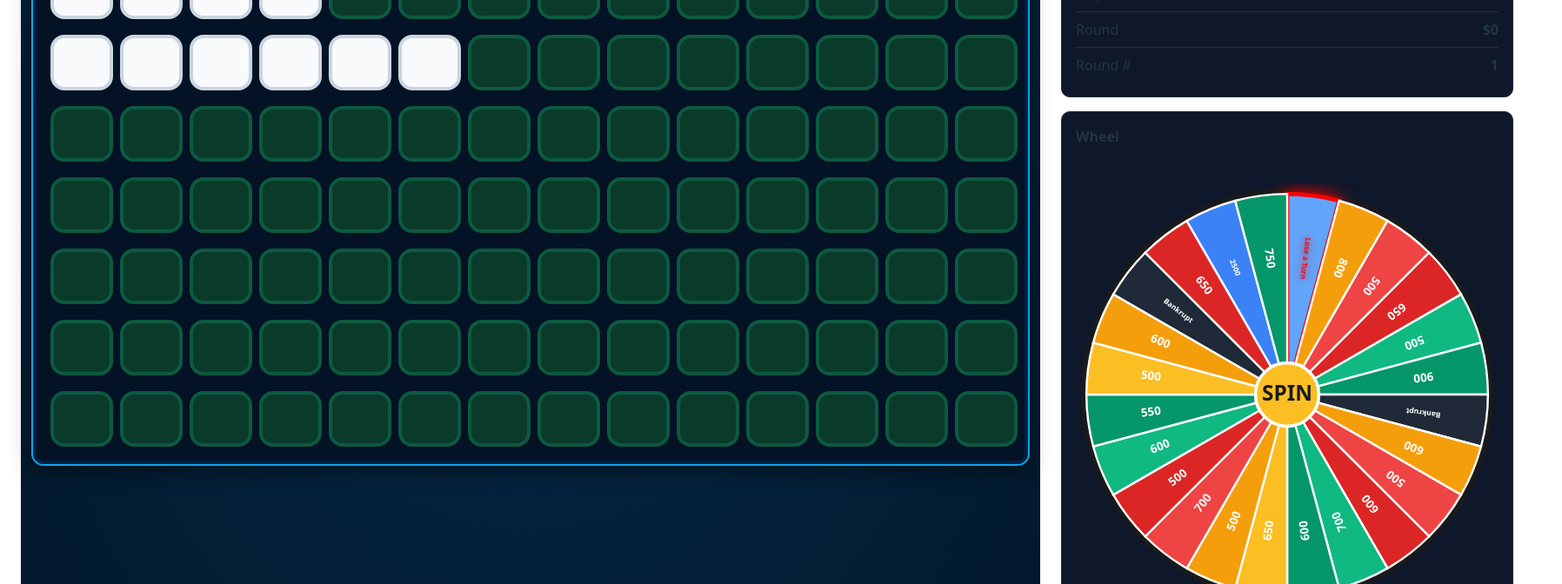
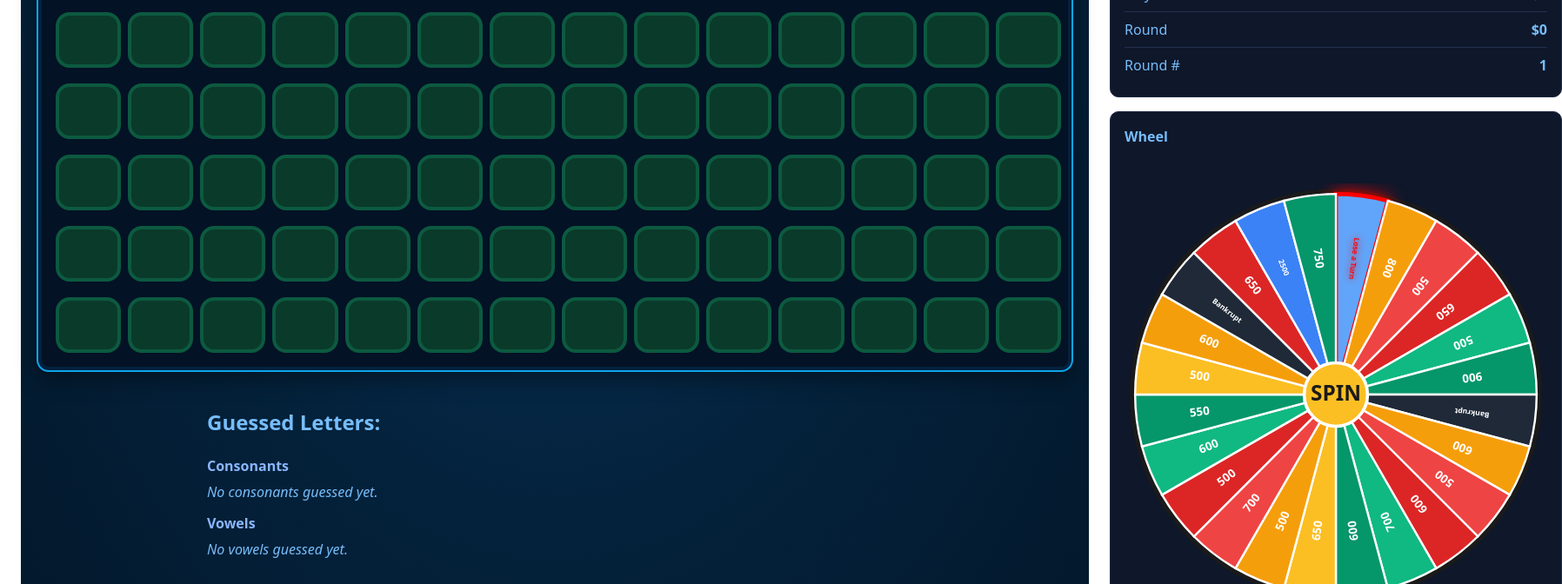
Before and after one commit to stavG123/wheel-of-fortune-react, a React (Vite) app in the folder wheel-of-fortune/: page / in a window 1280 px wide. Shown: the part 620-1292 px from the top of the page at 87% size, 1796 px wide, since content can reach past the window. Built offline with nearby package versions, Linux system fonts and the light colour scheme.

Commit message:
Implemented guessed letter tracking
Added a guessed letters section under the puzzle board. Made correct letter guesses show up on puzzle board. Made guessed letters be greyed out on the letter guessing popup

```diff
--- a/wheel-of-fortune/src/components/Dashboard/Dashboard.jsx
+++ b/wheel-of-fortune/src/components/Dashboard/Dashboard.jsx
@@ -151,7 +151,48 @@ function Dashboard() {
             letters={letters}
             guessedLetters={guessed}
           />
+
+          <div className="guessed-letters-container">
+            <h2>Guessed Letters:</h2>
+
+            <div className="guessed-groups">
+              <div className="guessed-group">
+                <h4>Consonants</h4>
+                <div className="guessed-letters">
+                  {([...guessed].filter(l => !"AEIOU".includes(l)).length > 0)
+                    ? [...guessed]
+                        .filter(l => !"AEIOU".includes(l))
+                        .sort()
+                        .map(letter => (
+                          <span key={letter} className="guessed-letter">
+                            {letter}
+                          </span>
+                        ))
+                    : <em>No consonants guessed yet.</em>}
+                </div>
+            </div>
+
+            <div className="guessed-group">
+              <h4>Vowels</h4>
+                <div className="guessed-letters">
+                  {([...guessed].filter(l => "AEIOU".includes(l)).length > 0)
+                    ? [...guessed]
+                        .filter(l => "AEIOU".includes(l))
+                        .sort()
+                        .map(letter => (
+                          <span key={letter} className="guessed-letter vowel">
+                            {letter}
+                          </span>
+                        ))
+                    : <em>No vowels guessed yet.</em>}
+                </div>
+              </div>
+            </div>
+          </div>
+
         </section>
+
+
 
         <aside className="dashboard__sidebar">
           <div className="panel">
@@ -206,7 +247,7 @@ function Dashboard() {
             </div>
           )}
 
-          {isConstantOpen && (
+          {/* {isConstantOpen && (
             <div className="modal-overlay">
               <div className="modal">
                 <h2>Choose a Consonant</h2>
@@ -270,4 +311,93 @@ function Dashboard() {
   )
 }
 
+export default Dashboard */}
+
+          {isConstantOpen && (
+            <div className="modal-overlay">
+              <div className="modal">
+                <h2>Choose a Consonant</h2>
+
+                <div className="col-lg-4 center-block text-center" id="button-container">
+                  {[
+                    ['B', 'C', 'D', 'F', 'G', 'H', 'J'],
+                    ['K', 'L', 'M', 'N', 'P', 'Q', 'R'],
+                    ['S', 'T', 'V', 'W', 'X', 'Y', 'Z']
+                  ].map((row, rowIdx) => (
+                    <div className="btn-group" role="group" key={rowIdx} id={`key-row${rowIdx + 1}`}>
+                      {row.map(letter => {
+                          const isGuessed = guessed.has(letter) // Check if letter is already in the 'guessed' Set
+                          return (
+                        <button
+                          key={letter}
+                          type="button"
+                          className={`letter-button btn btn-lg btn-warning ${isGuessed ? 'disabled-letter' : ''}`}
+                          onClick={() => {
+                                if (!isGuessed) {
+                                    handleLetterClick(letter)
+                                    closeConstantPopup() // Close modal on successful guess attempt
+                                }
+                            }}
+                            disabled={isGuessed} // Disable button if already guessed
+                        >
+                          {letter}
+                        </button>
+                      )})}
+                    </div>
+                  ))}
+                </div>
+
+                <div className="modal-buttons" style={{ marginTop: '20px' }}>
+                  <button className="button button--secondary" onClick={closeConstantPopup}>
+                    Cancel
+                  </button>
+                </div>
+              </div>
+            </div>
+          )}
+
+          {isVowelOpen && (
+            <div className="modal-overlay">
+              <div className="modal text-center">
+                <h2>Buy a Vowel</h2>
+
+                <div className="col-lg-4 center-block text-center" id="vowel-container">
+                  <div className="btn-group" role="group" id="vowel-row">
+                      {['A', 'E', 'I', 'O', 'U'].map(letter => {
+                          const isGuessed = guessed.has(letter) // Check if letter is already in the 'guessed' Set
+                          return (
+                            <button
+                              key={letter}
+                              type="button"
+                              className={`letter-button btn btn-lg btn-info ${isGuessed ? 'disabled-letter' : ''}`}
+                              name="letter"
+                              onClick={() => {
+                                  if (!isGuessed) {
+                                      handleLetterClick(letter)
+                                      closeVowelPopup() // Close modal on successful guess attempt
+                                  }
+                              }}
+                              disabled={isGuessed} // Disable button if already guessed
+                            >
+                              {letter}
+                            </button>
+                          )
+                      })}
+                  </div>
+                </div>
+
+                <div className="mt-3">
+                  <button className="btn btn-secondary" onClick={closeVowelPopup}>
+                    Close
+                  </button>
+                </div>
+              </div>
+            </div>
+          )}
+        </aside>
+      </main>
+    </div>
+  )
+}
+
 export default Dashboard
--- a/wheel-of-fortune/src/components/Dashboard/PuzzleBoard.jsx
+++ b/wheel-of-fortune/src/components/Dashboard/PuzzleBoard.jsx
@@ -1,10 +1,11 @@
+
 import './puzzle-board.css'
 
 const TILE_COLUMNS = 14
 const TILE_ROWS = 8
 
 function PuzzleBoard({ letters = [], guessedLetters }) {
-  // This is a fallback so uts never undefined
+  // fallback so it's never undefined
   const guessed = guessedLetters instanceof Set ? guessedLetters : new Set()
   const phrase = letters.join('')
   // Get just the A-Z words for the "one word per row" layout
@@ -18,19 +19,24 @@ function PuzzleBoard({ letters = [], guessedLetters }) {
         return (
           <div className="puzzle-row" key={`row-${rowIdx}`}>
             {Array.from({ length: TILE_COLUMNS }).map((_, colIdx) => {
-              const isFilled = colIdx < wordLen
+              const isFilled = colIdx < wordLen          // true when this cell should hold a letter
               const letter = isFilled ? word[colIdx] : ''
-              const isRevealed = isFilled && guessed.has(letter)
+              const isRevealed = isFilled && guessed.has(letter) // true when letter exists AND was guessed
+
               return (
                 <div
                   key={`tile-${rowIdx}-${colIdx}`}
-                  className={'tile ' + (isFilled
-                    // make filled tiles white from the start
-                    ? 'tile--revealed'
-                    // letter wil still hidden until guessed
-                    : 'tile--hidden')}
-                  {...isRevealed ? letter : ''}
-                />
+                  className={
+                    'tile ' +
+                    (isFilled
+                      ? isRevealed
+                        ? 'tile--revealed' // letter exists and was guessed -> white tile w/ letter
+                        : 'tile--hidden'   // letter exists but not guessed -> highlighted green
+                      : 'tile--empty')     // no letter here -> dim placeholder
+                  }
+                >
+                  {isRevealed ? letter : ''}
+                </div>
               )
             })}
           </div>
--- a/wheel-of-fortune/src/components/Dashboard/dashboard.css
+++ b/wheel-of-fortune/src/components/Dashboard/dashboard.css
@@ -23,6 +23,8 @@
   padding: 12px;
   border-radius: 12px;
   background: radial-gradient(ellipse at top, #0a3d6d 0%, #04223c 60%, #03182b 100%);
+  flex-direction: column; /* ⬅️ Stack PuzzleBoard and guessed letters vertically */
+  padding: 20px 40px;       /* clips any small overflow */
 }
 
 .dashboard__sidebar {
@@ -113,3 +115,61 @@
   display: flex;
   justify-content: space-around;
 }
+
+/* Guessed letters styling */
+
+.guessed-letters-container {
+  margin-top: 20px;
+  text-align: left;          /* aligns everything left */
+  width: 90%;
+  max-width: 800px;
+}
+
+.guessed-letters-container h3 {
+  margin-bottom: 10px;
+  color: #9fc7ff;
+  font-weight: 600;
+  text-transform: uppercase;
+  letter-spacing: 0.5px;
+}
+
+.guessed-groups {
+  display: flex;
+  flex-direction: column;
+  gap: 12px;
+}
+
+.guessed-group h4 {
+  margin: 0 0 6px 0;
+  font-size: 1rem;
+  color: #8ab6ff;
+}
+
+.guessed-letters {
+  display: flex;
+  flex-wrap: wrap;
+  gap: 6px;
+}
+
+.guessed-letter {
+  background-color: #1b66c8;
+  color: white;
+  padding: 4px 8px;
+  border-radius: 6px;
+  font-weight: bold;
+  font-size: 1.1em;
+}
+
+.guessed-letter.vowel {
+  background-color: #ff6b81; /* distinguish vowels visually */
+}
+
+.letter-button[disabled],
+.letter-button.disabled-letter {
+    /* Style for buttons that are disabled */
+    opacity: 0.75; /* Makes them slightly transparent */
+    cursor: not-allowed; /* Shows a 'no entry' cursor */
+    /* You can also change the background/text color if you like */
+    /* background-color: #ccc !important;
+    color: #888 !important; */
+}
--- a/wheel-of-fortune/src/components/Dashboard/puzzle-board.css
+++ b/wheel-of-fortune/src/components/Dashboard/puzzle-board.css
@@ -38,7 +38,7 @@
   border: 4px solid #0c5a40;
   color: #e2e8f0;
   font-weight: 700;
-  font-size: clamp(34px, 5vw, 96px);
+  font-size: clamp(34px, 3vw, 96px);
   letter-spacing: 1px;
   text-transform: uppercase;
   cursor: default;
@@ -59,3 +59,60 @@
 
 /* Gaps/spaces */
 /* No space tiles in the fixed-row variant */
+/* === Enhancements for visible letter slots === */
+
+/* Hidden letter tiles: slightly dimmed so players can see where letters go */
+.tile--hidden {
+  background: #f8fafc;
+  color: #0f172a;
+  border-color: #cbd5e1;
+}
+
+/* Revealed letter tiles: keep bright white but add a small reveal pop */
+.tile--revealed {
+  background: #f8fafc;
+  color: #0f172a;
+  border-color: #cbd5e1;
+  box-shadow: 0 4px 8px rgba(0, 0, 0, 0.3);
+  animation: reveal-pop 0.25s ease;
+}
+
+/* Space tiles (for gaps between words) */
+.tile--space {
+  background: transparent;
+  border: none;
+  box-shadow: none;
+  opacity: 0;
+}
+
+/* Animation for the reveal effect */
+@keyframes reveal-pop {
+  from {
+    transform: scale(0.9);
+    opacity: 0.4;
+  }
+  to {
+    transform: scale(1);
+    opacity: 1;
+  }
+}
+/* Keep empty (non-letter) tiles visible */
+
+
+/* Tiles that hide a letter (but aren't revealed yet) */
+
+
+/* Empty placeholder tiles (no letter at all) */
+.tile--empty {
+  background: rgb(10, 58, 42);
+  border: 4px solid #0c5a40;
+  opacity: 1; /* visibly dimmer than letter-hiding tiles */
+}
+
+/* Revealed tiles (keep your existing white styling but add subtle shadow) */
+.tile--revealed {
+  background: #f8fafc;
+  color: #0f172a;
+  border-color: #cbd5e1;
+  box-shadow: 0 4px 10px rgba(0,0,0,0.25);
+}
--- a/wheel-of-fortune/src/index.css
+++ b/wheel-of-fortune/src/index.css
@@ -54,7 +54,7 @@ button:focus-visible {
 
 @media (prefers-color-scheme: light) {
   :root {
-    color: #213547;
+    color: #77bdfa;
     background-color: #ffffff;
   }
   a:hover {
```
